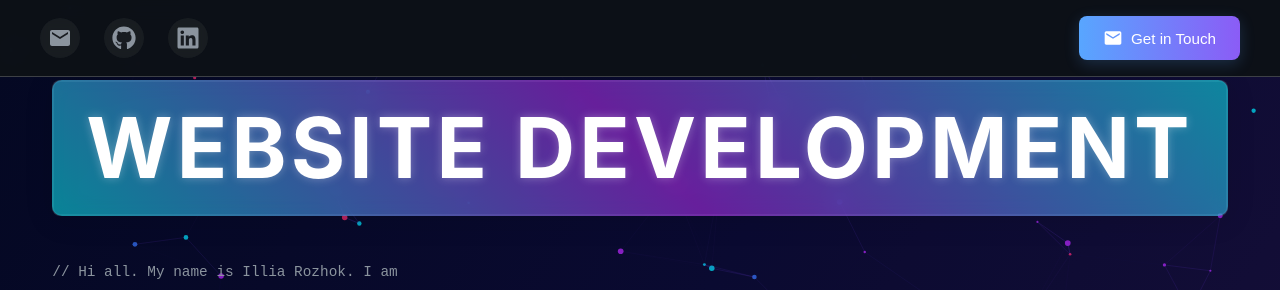
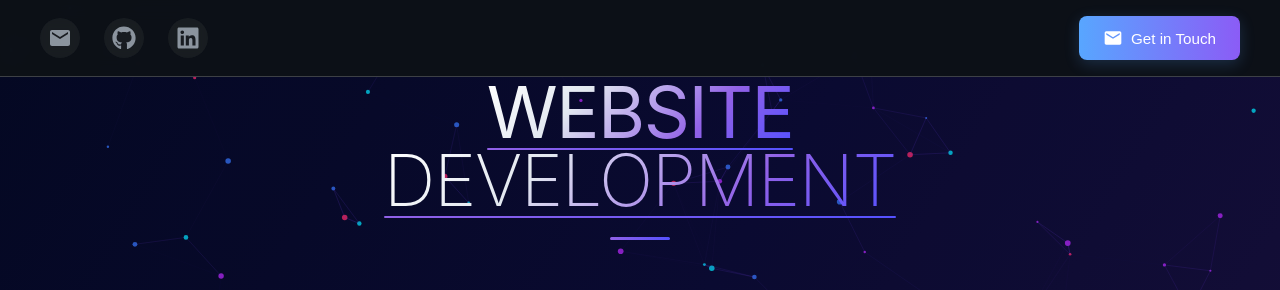
Before and after one commit to IlyaRozhok/portoflio-ir, a React (Create React App) app: page / in a window 1280 px wide. Shown: the top 290 px of the page. Built offline with nearby package versions, Linux system fonts and the light colour scheme.

Commit message:
fix title

```diff
--- a/src/pages/HomePage/HomePage.module.scss
+++ b/src/pages/HomePage/HomePage.module.scss
@@ -100,59 +100,467 @@
   padding-top: 5rem;
 }
 
-.titleBorder {
-  position: relative;
-  display: inline-block;
-  padding: 1rem 2rem;
-  margin-bottom: 2rem;
-  border: 2px solid rgba(255, 255, 255, 0.1);
-  border-radius: 8px;
-  background: rgba(255, 255, 255, 0.05);
-  backdrop-filter: blur(10px);
-  box-shadow: 0 4px 30px rgba(0, 0, 0, 0.1);
-  transition: all 0.3s ease;
-
-  &::before {
+// Modern Clean Title
+.modernTitleContainer {
+  margin-bottom: 3rem;
+  text-align: center;
+  position: relative;
+}
+
+.modernTitle {
+  font-size: 4.5rem;
+  font-weight: 800;
+  margin: 0;
+  line-height: 0.9;
+  letter-spacing: -0.02em;
+  display: flex;
+  flex-direction: column;
+  align-items: center;
+  gap: 0.2rem;
+
+  @media (max-width: 768px) {
+    font-size: 3.2rem;
+  }
+
+  @media (max-width: 480px) {
+    font-size: 2.8rem;
+    letter-spacing: -0.01em;
+  }
+}
+
+.titleLine {
+  width: auto;
+  display: block;
+  background: linear-gradient(
+    135deg,
+    #ffffff 0%,
+    #e2e8f0 30%,
+    #9161e7 70%,
+    #5551ff 100%
+  );
+  -webkit-background-clip: text;
+  -webkit-text-fill-color: transparent;
+  background-clip: text;
+  position: relative;
+  opacity: 0;
+  transform: translateY(30px);
+  animation: fadeInUp 1s ease-out forwards;
+
+  &:first-child {
+    animation-delay: 0.2s;
+    font-weight: 400;
+  }
+
+  &:last-child {
+    animation-delay: 0.4s;
+    font-weight: 200;
+  }
+
+  &::after {
     content: "";
     position: absolute;
-    top: -2px;
-    left: -2px;
-    right: -2px;
-    bottom: -2px;
-    background: linear-gradient(45deg, #00f5ff, #b829ff, #00f5ff);
-    border-radius: 10px;
-    z-index: -1;
-    opacity: 0.5;
-    transition: opacity 0.3s ease;
-  }
+    left: 0;
+    bottom: -5px;
+    width: 0;
+    height: 2px;
+    background: linear-gradient(90deg, #9161e7, #5551ff);
+    border-radius: 1px;
+    animation: expandWidth 0.8s ease-out 1s forwards;
+  }
+
+  &:first-child::after {
+    animation-delay: 0.8s;
+  }
+
+  &:last-child::after {
+    animation-delay: 1.2s;
+  }
+}
+
+.titleAccent {
+  width: 60px;
+  height: 3px;
+  background: linear-gradient(90deg, #9161e7, #5551ff);
+  border-radius: 2px;
+  margin: 1.5rem auto 0;
+  opacity: 0;
+  transform: scaleX(0);
+  animation: scaleIn 0.6s ease-out 1.6s forwards;
+  position: relative;
+
+  &::after {
+    content: "";
+    position: absolute;
+    top: -50%;
+    left: -50%;
+    width: 200%;
+    height: 200%;
+    background: radial-gradient(
+      circle,
+      rgba(145, 97, 231, 0.3),
+      transparent 70%
+    );
+    border-radius: 50%;
+    opacity: 0;
+    animation: pulseGlow 2s ease-in-out 2.5s infinite;
+  }
+}
+
+// Clean Animations
+@keyframes fadeInUp {
+  from {
+    opacity: 0;
+    transform: translateY(30px);
+  }
+  to {
+    opacity: 1;
+    transform: translateY(0);
+  }
+}
+
+@keyframes expandWidth {
+  from {
+    width: 0;
+  }
+  to {
+    width: 100%;
+  }
+}
+
+@keyframes scaleIn {
+  from {
+    opacity: 0;
+    transform: scaleX(0);
+  }
+  to {
+    opacity: 1;
+    transform: scaleX(1);
+  }
+}
+
+@keyframes pulseGlow {
+  0%,
+  100% {
+    opacity: 0;
+    transform: scale(1);
+  }
+  50% {
+    opacity: 0.6;
+    transform: scale(1.2);
+  }
+}
+
+.floatingParticles {
+  position: absolute;
+  inset: 0;
+  pointer-events: none;
+  overflow: hidden;
+  border-radius: 20px;
+
+  .particle {
+    position: absolute;
+    width: 4px;
+    height: 4px;
+    background: radial-gradient(circle, #00f5ff, transparent);
+    border-radius: 50%;
+    animation: floatParticle 6s linear infinite;
+
+    &:nth-child(1) {
+      left: 10%;
+      animation-delay: 0s;
+      animation-duration: 8s;
+    }
+
+    &:nth-child(2) {
+      left: 25%;
+      animation-delay: 1.5s;
+      animation-duration: 6s;
+    }
+
+    &:nth-child(3) {
+      left: 50%;
+      animation-delay: 3s;
+      animation-duration: 7s;
+    }
+
+    &:nth-child(4) {
+      left: 75%;
+      animation-delay: 4.5s;
+      animation-duration: 5s;
+    }
+
+    &:nth-child(5) {
+      left: 90%;
+      animation-delay: 2s;
+      animation-duration: 9s;
+    }
+  }
+}
+
+.animatedTitle {
+  font-size: 4.5rem;
+  font-weight: 900;
+  margin: 0;
+  letter-spacing: 0.1em;
+  line-height: 1.1;
+  text-align: center;
+  display: flex;
+  flex-direction: column;
+  gap: 0.5rem;
+
+  @media (max-width: 768px) {
+    font-size: 3rem;
+    gap: 0.3rem;
+  }
+
+  @media (max-width: 480px) {
+    font-size: 2.2rem;
+    letter-spacing: 0.05em;
+  }
+}
+
+.titleWord {
+  display: flex;
+  justify-content: center;
+  gap: 0.1em;
+
+  &:first-child {
+    margin-bottom: 0.2em;
+  }
+}
+
+.titleLetter {
+  display: inline-block;
+  background: linear-gradient(
+    45deg,
+    #00f5ff 0%,
+    #9161e7 25%,
+    #ff1744 50%,
+    #b829ff 75%,
+    #00f5ff 100%
+  );
+  background-size: 300% 300%;
+  -webkit-background-clip: text;
+  -webkit-text-fill-color: transparent;
+  background-clip: text;
+  animation: letterAppear 0.6s ease-out forwards,
+    gradientShift 3s ease-in-out infinite, letterFloat 4s ease-in-out infinite;
+  opacity: 0;
+  transform: translateY(50px) rotateX(-90deg);
+  text-shadow: 0 0 30px rgba(145, 97, 231, 0.5);
+  transition: all 0.3s ease;
 
   &:hover {
-    border-color: rgba(255, 255, 255, 0.2);
-    box-shadow: 0 8px 40px rgba(0, 0, 0, 0.2);
-
-    &::before {
-      opacity: 0.8;
-    }
-  }
-}
-
+    transform: translateY(-5px) scale(1.1);
+    text-shadow: 0 0 20px rgba(0, 245, 255, 0.8);
+  }
+}
+
+// Staggered animation delays for letters
+.titleWord:first-child .titleLetter {
+  &:nth-child(1) {
+    animation-delay: 0.1s, 0s, 0s;
+  }
+  &:nth-child(2) {
+    animation-delay: 0.2s, 0.2s, 0.3s;
+  }
+  &:nth-child(3) {
+    animation-delay: 0.3s, 0.4s, 0.6s;
+  }
+  &:nth-child(4) {
+    animation-delay: 0.4s, 0.6s, 0.9s;
+  }
+  &:nth-child(5) {
+    animation-delay: 0.5s, 0.8s, 1.2s;
+  }
+  &:nth-child(6) {
+    animation-delay: 0.6s, 1s, 1.5s;
+  }
+  &:nth-child(7) {
+    animation-delay: 0.7s, 1.2s, 1.8s;
+  }
+}
+
+.titleWord:last-child .titleLetter {
+  &:nth-child(1) {
+    animation-delay: 0.8s, 1.4s, 2.1s;
+  }
+  &:nth-child(2) {
+    animation-delay: 0.9s, 1.6s, 2.4s;
+  }
+  &:nth-child(3) {
+    animation-delay: 1s, 1.8s, 2.7s;
+  }
+  &:nth-child(4) {
+    animation-delay: 1.1s, 2s, 3s;
+  }
+  &:nth-child(5) {
+    animation-delay: 1.2s, 2.2s, 3.3s;
+  }
+  &:nth-child(6) {
+    animation-delay: 1.3s, 2.4s, 3.6s;
+  }
+  &:nth-child(7) {
+    animation-delay: 1.4s, 2.6s, 3.9s;
+  }
+  &:nth-child(8) {
+    animation-delay: 1.5s, 2.8s, 4.2s;
+  }
+  &:nth-child(9) {
+    animation-delay: 1.6s, 3s, 4.5s;
+  }
+  &:nth-child(10) {
+    animation-delay: 1.7s, 3.2s, 4.8s;
+  }
+  &:nth-child(11) {
+    animation-delay: 1.8s, 3.4s, 5.1s;
+  }
+}
+
+.titleUnderline {
+  height: 4px;
+  background: linear-gradient(
+    90deg,
+    transparent 0%,
+    #00f5ff 25%,
+    #9161e7 50%,
+    #ff1744 75%,
+    transparent 100%
+  );
+  background-size: 200% 100%;
+  border-radius: 2px;
+  margin-top: 1.5rem;
+  animation: underlineExpand 2s ease-out 2.5s forwards,
+    underlineFlow 3s ease-in-out 4.5s infinite;
+  width: 0;
+  opacity: 0;
+}
+
+// Keyframe Animations
+@keyframes borderGradientFlow {
+  0%,
+  100% {
+    background-position: 0% 50%;
+    opacity: 0.8;
+  }
+  50% {
+    background-position: 100% 50%;
+    opacity: 1;
+  }
+}
+
+@keyframes floatParticle {
+  0% {
+    transform: translateY(100%) translateX(0) scale(0);
+    opacity: 0;
+  }
+  10% {
+    opacity: 1;
+    transform: translateY(90%) translateX(10px) scale(1);
+  }
+  90% {
+    opacity: 1;
+    transform: translateY(10%) translateX(-10px) scale(1);
+  }
+  100% {
+    transform: translateY(0%) translateX(0) scale(0);
+    opacity: 0;
+  }
+}
+
+@keyframes letterAppear {
+  0% {
+    opacity: 0;
+    transform: translateY(50px) rotateX(-90deg) scale(0.5);
+  }
+  60% {
+    opacity: 0.8;
+    transform: translateY(-10px) rotateX(10deg) scale(1.1);
+  }
+  100% {
+    opacity: 1;
+    transform: translateY(0) rotateX(0deg) scale(1);
+  }
+}
+
+@keyframes gradientShift {
+  0%,
+  100% {
+    background-position: 0% 50%;
+  }
+  50% {
+    background-position: 100% 50%;
+  }
+}
+
+@keyframes letterFloat {
+  0%,
+  100% {
+    transform: translateY(0) rotateZ(0deg);
+  }
+  25% {
+    transform: translateY(-3px) rotateZ(1deg);
+  }
+  75% {
+    transform: translateY(3px) rotateZ(-1deg);
+  }
+}
+
+@keyframes underlineExpand {
+  0% {
+    width: 0;
+    opacity: 0;
+  }
+  50% {
+    opacity: 1;
+  }
+  100% {
+    width: 80%;
+    opacity: 1;
+  }
+}
+
+@keyframes underlineFlow {
+  0%,
+  100% {
+    background-position: 0% 50%;
+  }
+  50% {
+    background-position: 100% 50%;
+  }
+}
+
+// Remove old title styles and replace with responsive updates
 @media (max-width: 1200px) {
-  .titleBorder {
-    padding: 0.5rem 1rem;
-    margin-bottom: 1rem;
-  }
-}
-
-.pageTitle {
-  font-size: 5.2rem;
-  font-weight: 700;
-  color: #ffffff;
-  text-transform: uppercase;
-  margin: 0;
-  letter-spacing: 0.05em;
-  line-height: 1.2;
-  text-shadow: 0 0 10px rgba(255, 255, 255, 0.3);
-  text-align: center;
+  .animatedTitleContainer {
+    margin-bottom: 2rem;
+  }
+
+  .titleWrapper {
+    padding: 1.5rem 2rem;
+  }
+}
+
+@media (max-width: 768px) {
+  .titleWrapper {
+    padding: 1rem 1.5rem;
+  }
+
+  .titleLetter {
+    letter-spacing: 0.05em;
+  }
+}
+
+@media (max-width: 480px) {
+  .titleWrapper {
+    padding: 0.8rem 1rem;
+    margin: 0 0.5rem;
+  }
+
+  .floatingParticles .particle {
+    width: 3px;
+    height: 3px;
+  }
 }
 
 .pageDesc {
--- a/src/pages/HomePage/HomePage.tsx
+++ b/src/pages/HomePage/HomePage.tsx
@@ -101,8 +101,12 @@ const HomePage: React.FC<HomePageProps> = ({ onContactClick, displayForm }) => {
 
       <main className={styles.mainContent}>
         <div className={styles.heroTextContainer}>
-          <div className={styles.titleBorder}>
-            <h1 className={styles.pageTitle}>WEBSITE DEVELOPMENT</h1>
+          <div className={styles.modernTitleContainer}>
+            <h1 className={styles.modernTitle}>
+              <span className={styles.titleLine}>WEBSITE</span>
+              <span className={styles.titleLine}>DEVELOPMENT</span>
+            </h1>
+            <div className={styles.titleAccent}></div>
           </div>
           <p className={styles.codeComment}>
             // Hi all. My name is Illia Rozhok. I am
```
Also changed, not shown: src/pages/Approach/Approach.tsx (+22 -30 lines).
